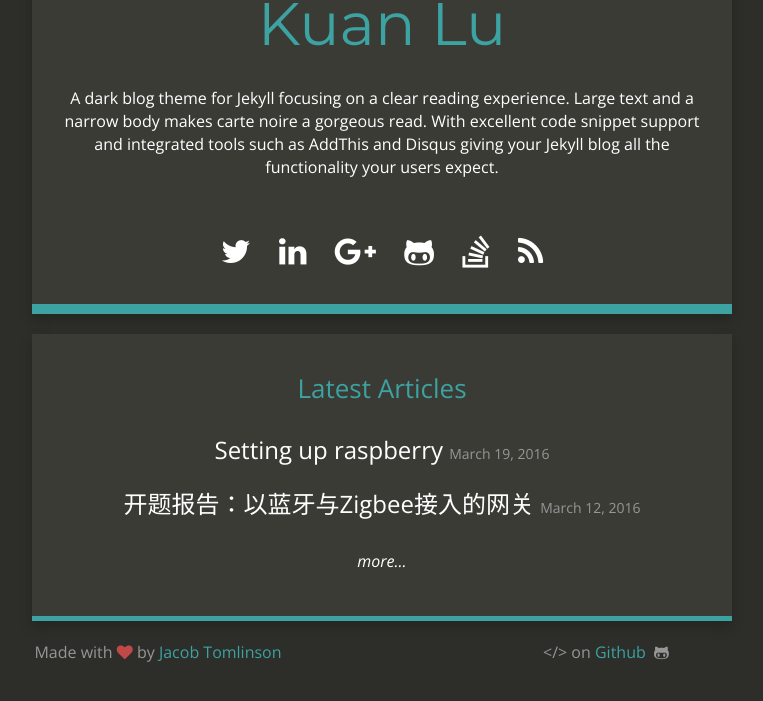
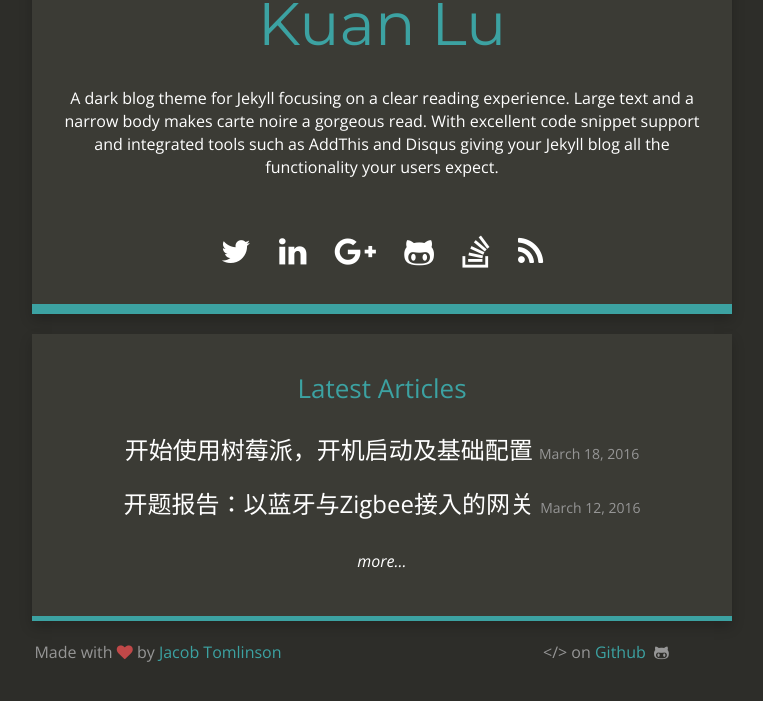
Before and after one commit to lucas95123/lucas95123.github.io, a Jekyll site: the page built from index.html, in a window 1280 px wide, cut to the strip 174-875 px from the top of the page. Shown: the whole strip, without its empty margins (258-1021 px from the left). Built offline with Jekyll 4.4.1, drawn with Linux system fonts in a browser that asks for light colours; nearby versions of some CDN libraries; part of the change alters nothing that is shown.

Commit message:
New post on raspberry

```diff
--- a/_posts/2016-3-19-setting.markdown
+++ b/_posts/2016-3-19-setting-raspi.markdown
@@ -1,12 +1,11 @@
 ---
 layout: post
-title:  "Setting up raspberry"
-subtitle: "a tutorial for starting up with raspberry"
-date:   2016-03-19 13:34:01
+title:  "开始使用树莓派，开机启动及基础配置"
+subtitle: "陆宽"
+date:   2016-03-18 23:34:01
 categories: [Embedded, Raspberry]
 ---
-
-#实验目的
+# 目的
 
 1. 了解嵌入式板卡一般情况；
 2. 熟悉pcDuino的供电等接线方式；
@@ -21,12 +20,14 @@ categories: [Embedded, Raspberry]
 11. 熟悉嵌入式板卡的Linux下的编程环境；
 12. 了解远程访问嵌入式板卡图形桌面的方式。
 
-#实验器材
+---
 
-**硬件**
+# 器材
+
+__硬件__
 
 |序号|名称|数量|
-|--|--|--|
+|--|:--:|--|
 |1|RaspberryPi|1|
 |2|microUSB线|1|
 |3|USB-TTL串口线一根（PL2303芯片）|1|
@@ -38,16 +39,18 @@ categories: [Embedded, Raspberry]
 |9|USB键盘|1|
 |10|USB鼠标|1|
 
-**软件**
+__软件__
 
-|名称|
-|---|
-|[PL2303驱动 for Win/Mac](http://www.prolific.com.tw/US/ShowProduct.aspx?p_id=225&pcid=41)|
-|minicom for Mac|
-|[Putty for Windows](http://www.chiark.greenend.org.uk/~sgtatham/putty/download.html)|
-|交叉编译软件|
+|序号|名称|
+|:--|:---:|
+|1|[PL2303驱动 for Win/Mac](http://www.prolific.com.tw/US/ShowProduct.aspx?p_id=225&pcid=41)|
+|2|minicom for Mac|
+|3|[Putty for Windows](http://www.chiark.greenend.org.uk/~sgtatham/putty/download.html)|
+|4|交叉编译软件|
 
-#实验步骤
+---
+
+# 步骤
 
 1. 在PC上安装好USB串口驱动和串口终端软件；
 	- [下载PL2303驱动软件](http://www.prolific.com.tw/US/ShowProduct.aspx?p_id=229&pcid=41)
@@ -61,32 +64,32 @@ categories: [Embedded, Raspberry]
 	- 在minicom中设置Serial port为上图
 	![](/Users/kuanlu/Desktop/嵌入式系统/snap1.png)
 2. 按照图纸要求，将USB串口线与树莓派连接好，并连接好以太网（如果打算采用WiFi，可不连接以太 网）。如有 条件，接上HDMI线和HDMI显示器；
-  - __连接示意图__
-![](/Users/kuanlu/Desktop/嵌入式系统/连接线.png)
-  - __实际连接照片1__
-![](/Users/kuanlu/Desktop/嵌入式系统/FullSizeRender.jpg)
-  - __实际连接照片2__
-![](/Users/kuanlu/Desktop/嵌入式系统/FullSizeRender 2.jpg)
-  - __HDMI显示__
-![](/Users/kuanlu/Desktop/嵌入式系统/FullSizeRender 3.jpg)
-3. 给pcDuino上电，记录启动过程的输出以及解释；
+	- __连接示意图__
+	![](/Users/kuanlu/Desktop/嵌入式系统/连接线.png)
+  	- __实际连接照片1__
+	![](/Users/kuanlu/Desktop/嵌入式系统/FullSizeRender.jpg)
+  	- __实际连接照片2__
+	![](/Users/kuanlu/Desktop/嵌入式系统/FullSizeRender 2.jpg)
+  	- __HDMI显示__
+	![](/Users/kuanlu/Desktop/嵌入式系统/FullSizeRender 3.jpg)
+3. 给pcDuino上电，记录启动过程的输出以及解释，解释见每一行后面的注释；
 <pre></code>Uncompressing Linux... done, booting the kernel.
-[    0.000000] Booting Linux on physical CPU 0x0
-[    0.000000] Initializing cgroup subsys cpu
+[    0.000000] Booting Linux on physical CPU 0x0     //Linux从物理地址0开始执行
+[    0.000000] Initializing cgroup subsys cpu        //启动cpu
 [    0.000000] Initializing cgroup subsys cpuacct
-[    0.000000] Linux version 3.18.7+ (dc4@dc4-XPS13-9333) (gcc version 4.8.3 20140303 (prerelease) (crosstool-NG linaro-1.13.1+bzr2650 - Linaro GCC 2014.03) ) #755 PREEMPT Thu Feb 12 17:14:31 GMT 2015
-[    0.000000] CPU: ARMv6-compatible processor [410fb767] revision 7 (ARMv7), cr=00c5387d
+[    0.000000] Linux version 3.18.7+ (dc4@dc4-XPS13-9333) (gcc version 4.8.3 20140303 (prerelease) (crosstool-NG linaro-1.13.1+bzr2650 - Linaro GCC 2014.03) ) #755 PREEMPT Thu Feb 12 17:14:31 GMT 2015                                //Linux内核版本是3.18.7 gcc版本是4.8.3
+[    0.000000] CPU: ARMv6-compatible processor [410fb767] revision 7 (ARMv7), cr=00c5387d  //CPU是 ARMv6架构的
 [    0.000000] CPU: PIPT / VIPT nonaliasing data cache, VIPT nonaliasing instruction cache
-[    0.000000] Machine model: Raspberry Pi Model B
+[    0.000000] Machine model: Raspberry Pi Model B   //机器型号是树莓派Model B
 [    0.000000] cma: Reserved 8 MiB at 0x1b800000
-[    0.000000] Memory policy: Data cache writeback
+[    0.000000] Memory policy: Data cache writeback   //内存cache的策略，写回
 [    0.000000] Built 1 zonelists in Zone order, mobility grouping on.  Total pages: 113792
 [    0.000000] Kernel command line: dma.dmachans=0x7f35 bcm2708_fb.fbwidth=656 bcm2708_fb.fbheight=416 bcm2708.boardrev=0xf bcm2708.serial=0x21630876 smsc95xx.macaddr=B8:27:EB:63:08:76 bcm2708_fb.fbswap=1 sdhci-bcm2708.emmc_clock_freq=250000000 vc_mem.mem_base=0x1ec00000 vc_mem.mem_size=0x20000000  dwc_otg.lpm_enable=0 console=ttyAMA0,115200 console=tty1 root=/dev/mmcblk0p2 rootfstype=ext4 elevator=deadline rootwait
-[    0.000000] PID hash table entries: 2048 (order: 1, 8192 bytes)
-[    0.000000] Dentry cache hash table entries: 65536 (order: 6, 262144 bytes)
-[    0.000000] Inode-cache hash table entries: 32768 (order: 5, 131072 bytes)
-[    0.000000] Memory: 437208K/458752K available (5926K kernel code, 358K rwdata, 1876K rodata, 340K init, 734K bss, 21544K reserved)
-[    0.000000] Virtual kernel memory layout:
+[    0.000000] PID hash table entries: 2048 (order: 1, 8192 bytes)   //进程哈希表的起始地址
+[    0.000000] Dentry cache hash table entries: 65536 (order: 6, 262144 bytes) //目录项的哈希表的起始地址
+[    0.000000] Inode-cache hash table entries: 32768 (order: 5, 131072 bytes)   //索引节点的哈希表的起始地址
+[    0.000000] Memory: 437208K/458752K available (5926K kernel code, 358K rwdata, 1876K rodata, 340K init, 734K bss, 21544K reserved)    //内存大小437MB
+[    0.000000] Virtual kernel memory layout:    //虚拟内存的地址映射
 [    0.000000]     vector  : 0xffff0000 - 0xffff1000   (   4 kB)
 [    0.000000]     fixmap  : 0xffc00000 - 0xffe00000   (2048 kB)
 [    0.000000]     vmalloc : 0xdc800000 - 0xff000000   ( 552 MB)
@@ -107,7 +110,7 @@ categories: [Embedded, Raspberry]
 [    0.001534] pid_max: default: 32768 minimum: 301
 [    0.001909] Mount-cache hash table entries: 1024 (order: 0, 4096 bytes)
 [    0.001973] Mountpoint-cache hash table entries: 1024 (order: 0, 4096 bytes)
-[    0.002982] Initializing cgroup subsys memory
+[    0.002982] Initializing cgroup subsys memory   //初始化其他子系统
 [    0.003075] Initializing cgroup subsys devices
 [    0.003135] Initializing cgroup subsys freezer
 [    0.003190] Initializing cgroup subsys net_cls
@@ -133,7 +136,7 @@ categories: [Embedded, Raspberry]
 [    0.205909] bcm_power_request(0, 8)
 [    0.706651] bcm_mailbox_read -> 00000080, 0
 [    0.706699] bcm_power_request -> 0
-[    0.706899] Serial: AMBA PL011 UART driver
+[    0.706899] Serial: AMBA PL011 UART driver   //启动串口
 [    0.707134] dev:f1: ttyAMA0 at MMIO 0x20201000 (irq = 83, base_baud = 0) is a PL011 rev3
 [    1.096559] console [ttyAMA0] enabled
 [    1.169621] SCSI subsystem initialized
@@ -143,7 +146,7 @@ categories: [Embedded, Raspberry]
 [    1.192254] Switched to clocksource stc
 [    1.226652] FS-Cache: Loaded
 [    1.229971] CacheFiles: Loaded
-[    1.250189] NET: Registered protocol family 2
+[    1.250189] NET: Registered protocol family 2    //配置网络
 [    1.256144] TCP established hash table entries: 4096 (order: 2, 16384 bytes)
 [    1.263561] TCP bind hash table entries: 4096 (order: 2, 16384 bytes)
 [    1.270122] TCP: Hash tables configured (established 4096 bind 4096)
@@ -206,7 +209,7 @@ categories: [Embedded, Raspberry]
 [    2.086801] dwc_otg bcm2708_usb: new USB bus registered, assigned bus number 1
 [    2.095792] dwc_otg bcm2708_usb: irq 32, io mem 0x00000000
 [    2.102977] Init: Port Power? op_state=1
-[    2.108485] Init: Power Port (0)
+[    2.108485] Init: Power Port (0)        //配置usb设备
 [    2.113707] usb usb1: New USB device found, idVendor=1d6b, idProduct=0002
 [    2.122161] usb usb1: New USB device strings: Mfr=3, Product=2, SerialNumber=1
 [    2.131051] usb usb1: Product: DWC OTG Controller
@@ -219,7 +222,7 @@ categories: [Embedded, Raspberry]
 [    2.180804] bcm2835-cpufreq: min=700000 max=700000
 [    2.187706] sdhci: Secure Digital Host Controller Interface driver
 [    2.195619] sdhci: Copyright(c) Pierre Ossman
-[    2.201848] DMA channels allocated for the MMC driver
+[    2.201848] DMA channels allocated for the MMC driver    //为片上存储开启DMA
 [    2.242336] Load BCM2835 MMC driver
 [    2.249407] sdhci-pltfm: SDHCI platform and OF driver helper
 [    2.265253] ledtrig-cpu: registered to indicate activity on CPUs
@@ -238,9 +241,9 @@ categories: [Embedded, Raspberry]
 [    2.365179] Indeed it is in host mode hprt0 = 00021501
 [    2.376596] mmc0: host does not support reading read-only switch, assuming write-enable
 [    2.404429] mmc0: new high speed SDHC card at address b368
-[    2.422369] mmcblk0: mmc0:b368 SDC   7.51 GiB
+[    2.422369] mmcblk0: mmc0:b368 SDC   7.51 GiB    //SD卡大小
 [    2.433879]  mmcblk0: p1 p2
-[    2.499426] EXT4-fs (mmcblk0p2): mounted filesystem with ordered data mode. Opts: (null)
+[    2.499426] EXT4-fs (mmcblk0p2): mounted filesystem with ordered data mode. Opts: (null)  //文件系统为EXT-4
 [    2.511082] VFS: Mounted root (ext4 filesystem) readonly on device 179:2.
 [    2.521520] devtmpfs: mounted
 [    2.527433] Freeing unused kernel memory: 340K (c07a7000 - c07fc000)
@@ -266,16 +269,28 @@ categories: [Embedded, Raspberry]
 [    7.898316] usbcore: registered new interface driver rtl8192cu
 [   10.788988] EXT4-fs (mmcblk0p2): re-mounted. Opts: (null)
 [   11.267126] EXT4-fs (mmcblk0p2): re-mounted. Opts: (null)
-Raspbian GNU/Linux 7 raspberrypi ttyAMA0
-raspberrypi login:</code></pre>
+Raspbian GNU/Linux 7 raspberrypi ttyAMA0   //终端信息，通过串口登录的
+raspberrypi login:
+</code></pre>
 
-树莓派基本信息
+__树莓派基本信息__
+CPU信息通过`lscpu`命令获得
+![](/Users/kuanlu/Desktop/嵌入式系统/snap1001.png)
+或者通过`cat /proc/cpuinfo`
+![](/Users/kuanlu/Desktop/嵌入式系统/snap1002.png)
+内存信息通过`free -h`获得（以MB为单位）
+![](/Users/kuanlu/Desktop/嵌入式系统/snap1003.png)
+或者以`cat /proc/meminfo`获得
+![](/Users/kuanlu/Desktop/嵌入式系统/snap1004.png)
+磁盘信息以`lsblk`获得
+![](/Users/kuanlu/Desktop/嵌入式系统/snap1005.png)
 
 |硬件|参数|
 |--|--|
-|CPU型号||
-|时钟频率||
-|内存大小||
+|CPU型号|ARMv6 compatible|
+|时钟频率|700MHZ|
+|内存|437MB|
+|磁盘|7.5GB|
 
 4. 从终端登陆树莓派的Linux
 用户名：pr 密码：raspberry
@@ -400,14 +415,7 @@ sudo /etc/init.d/samba retsart
 	如果搭建成功，显示如下
 	![](/Users/kuanlu/Desktop/嵌入式系统/snap18.png)
 16. 交叉编译C语言的浮点运算程序到pcDuino上去运行，证明所编译的程序是ARM的；
-	- 首先编辑源代码如下
-	<pre><code>#include <stdio.h>
-int main(void)
-{
-    float pi = 3.14;
-    printf("Hello World\n");
-    printf("%.2f\n",2*pi);
-} </code></pre>
+	- 首先编辑一段带有浮点数运算的源代码
 	- 在终端中用交叉编译工具编译
 	<pre><code>arm-linux-gnueabihf-gcc test.c -o test</code></pre>
 	- 证明编译的程序是ARM的，汇编成汇编指令
@@ -496,26 +504,11 @@ main:
 	![](/Users/kuanlu/Desktop/嵌入式系统/snap21.png)
 	![](/Users/kuanlu/Desktop/嵌入式系统/snap20.png)
 
-#拓展步骤
+---
+
+# 拓展步骤
 1. 尝试HDMI-VGA线
 	![](/Users/kuanlu/Desktop/嵌入式系统/hdmi.png)
 2. 配置SAMBA 见上文samba配置文件，已经实现了PC端写共享文件
 5. 嵌入式GUI IDE C++ IDE codeblocks
 	![](/Users/kuanlu/Desktop/嵌入式系统/C++code.png)
-
-#实验报告要求
-`画出你所实际实施的连接示意图；`
-`给出实际拍摄的板卡连接照片；`
-`给出所用的器材的列表；`
-给出拷贝得到的pcDuino启动时的输出文字，并逐行解释；
-如何通过Linux获得硬件数据，截屏给出获得的硬件数据，如CPU型号、时钟频率、内存大小等；
-`给出你的网络配置参数`，`截屏给出从pcDuino和PC两端得到的网络已连接的证明；`
-`给出你的SSH配置文件，并解释其中内容；`
-`存在多个登陆时，如何看到不同端口的登陆，给出截屏结果；`
-`给出嵌入式板卡上的SAMBA配置文件内容，并逐行解释；`
-`给出用各种方式传递文件的过程，并从易用性、速度、安全等方面做比较；`
-`给出你所选择的交叉编译环境的情况：来源、安装过程等；`
-`给出交叉编译的程序的情况，并证明它是ARM/MIPS的可执行文件；`
-`给出嵌入式板卡本机开发环境的情况，给出一或两种语言编程的例子和结果；`
-`给出你尝试的远程图形桌面的方式：嵌入式板卡端的配置方法，PC端软件的获得，使用结果截屏等。`
-`说明其他所做的扩展内容的情况。`
```
Also changed, not shown: 1 other file.
